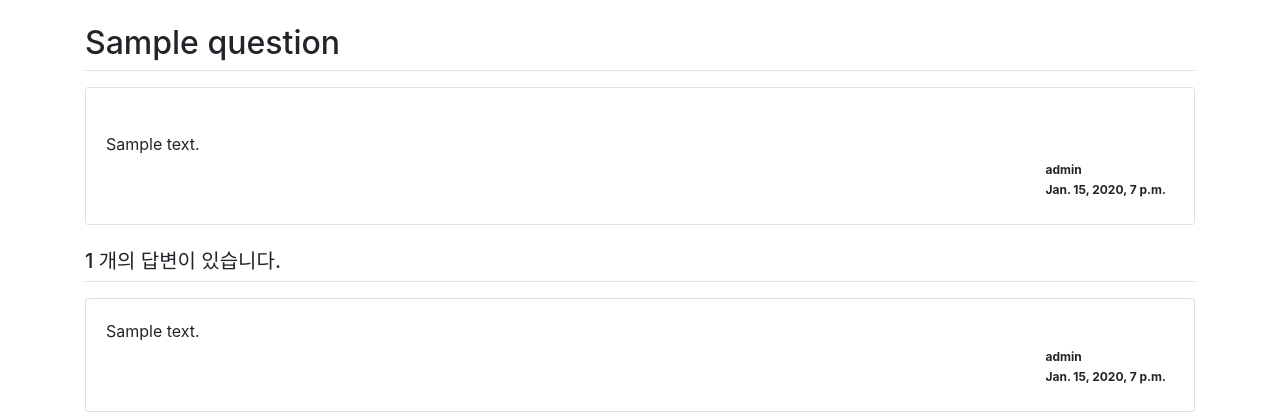
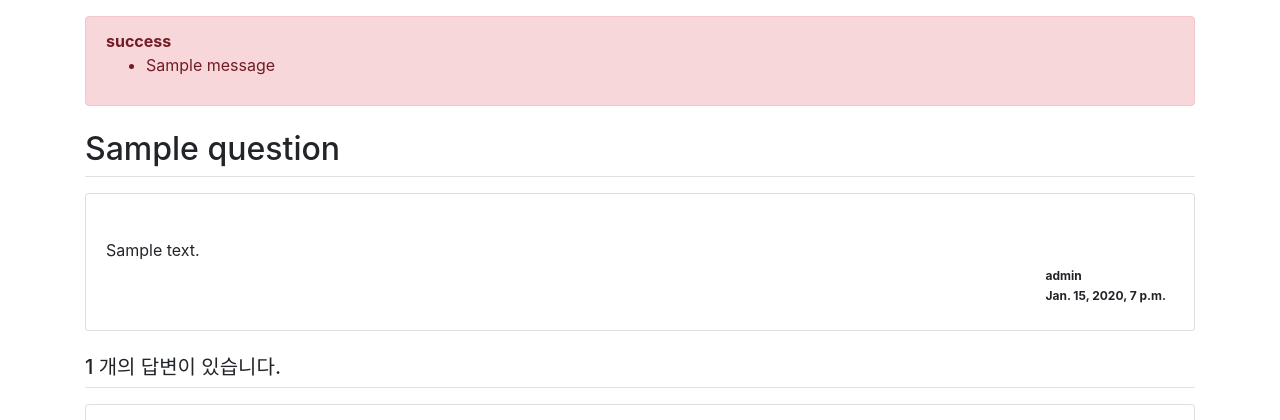
Before and after one commit to duodecanol/dj_learning, a Django app: page /pybo/1/ in a window 1280 px wide. Shown: the part 57-477 px from the top of the page. Run offline with Django 3.2, Linux system fonts and the light colour scheme; data comes from the database, SQL or seed files in the repository; tables that the repository leaves empty hold one stand-in row (values such as "Sample post"); one stand-in notice (Sample message) is shown; some libraries are stand-ins or nearby versions.

Commit message:
pybo: 3-09 [3] add modify button error handling

```diff
--- a/templates/pybo/question_detail.html
+++ b/templates/pybo/question_detail.html
@@ -1,6 +1,15 @@
 {% extends 'base.html' %}
 {% block content %}
 <div class="container my-3">
+<!--    사용자오류 표시-->
+    {% if messages %}
+    <div class="alert alert-danger my-3" role="alert" >
+    {% for message in messages %}
+        <strong>{{ message.tags }}</strong>
+        <ul><li>{{ message.message }}</li></ul>
+    {% endfor %}
+    </div>
+    {% endif%}
     <h2 class="border-bottom py-2">{{ question.subject }}</h2>
     <div class="card my-3">
         <div class="card-body">
```
